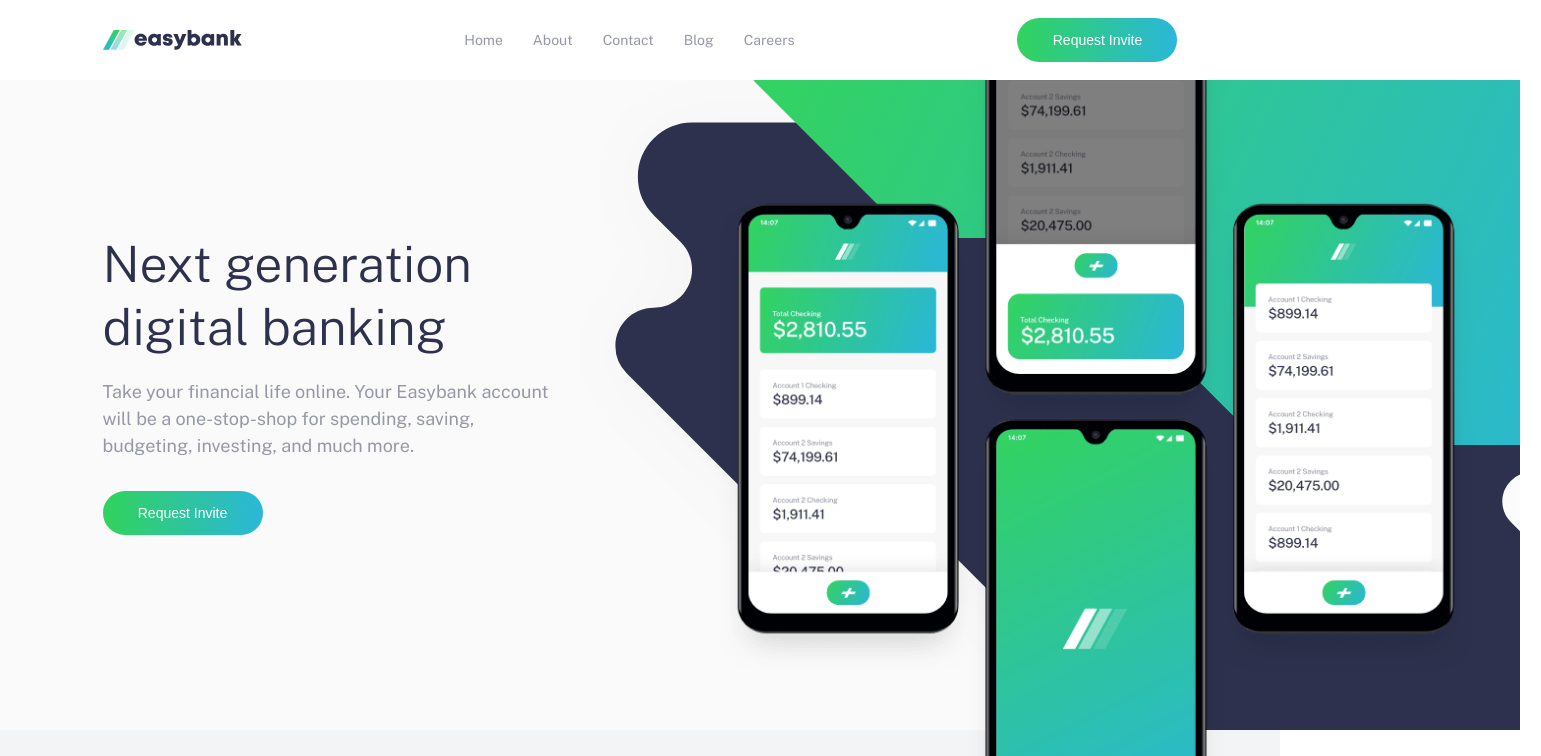
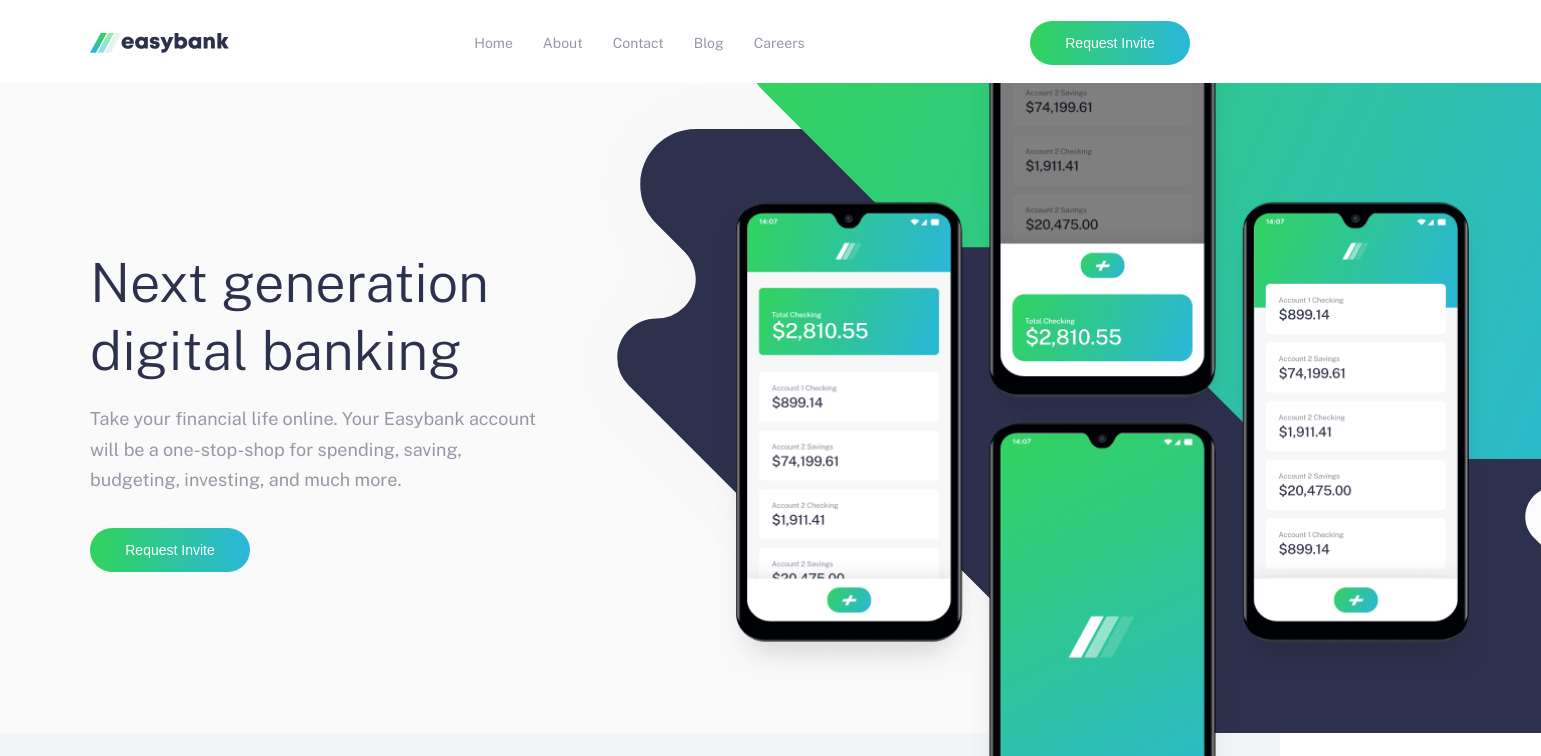
Before and after one commit to ArifKhan27/Easybank-Landing-page-by-FEM, a plain HTML site: page index.html in a window 1280 px wide. Shown: the top 756 px of the page, 1541 px wide, since content can reach past the window. Drawn offline with nearby package versions, Linux system fonts and the light colour scheme.

Commit message:
Pixel issue fixed

```diff
--- a/SCSS/_articles.scss
+++ b/SCSS/_articles.scss
@@ -2,8 +2,8 @@
     background-color: $veryLightgGray;
 
     .container {
-        padding-top: 82px;
-        padding-bottom: 82px;
+        padding-top: 85px;
+        padding-bottom: 65px;
     }
 
     h2 {
@@ -11,7 +11,7 @@
         padding-bottom: 28px;
         @include breakpoint-up (tablet) {
             text-align: left;
-            padding-bottom: 42px;
+            padding-bottom: 52px;
         }
     }
 
@@ -39,7 +39,7 @@
             }
 
             @include breakpoint-up(tablet) {
-                width: 245px;
+                width: 260px;
             }
 
 
@@ -60,7 +60,7 @@
                     padding: 34px;
 
                     @include breakpoint-up(tablet) {
-                        padding: 16px;
+                        padding: 30px;
                     }
 
                     h3 {
@@ -83,7 +83,7 @@
                     }
 
                     p {
-                        font-size: 13px;
+                        font-size: 12px;
                         color: $grayishBlue;
                         line-height: 1.35;
                     }
--- a/SCSS/_features.scss
+++ b/SCSS/_features.scss
@@ -36,7 +36,7 @@
 
             img {
                 display: inline;
-                padding-bottom: 22px;
+                padding-bottom: 44px;
                 @include breakpoint-up(tablet) {
                     padding-bottom: 32px;
                 }
@@ -54,6 +54,7 @@
             p {
                 @include breakpoint-up (tablet){
                     font-size: 15px;
+                    line-height: 1.7;
                 }
             }
 
@@ -63,7 +64,7 @@
                 }
 
                 @include breakpoint-up(tablet) {
-                    margin-right: 22px;
+                    margin-right: 55px;
                 }
             }
         }
--- a/SCSS/_footer.scss
+++ b/SCSS/_footer.scss
@@ -4,7 +4,7 @@
     .container {
 
         text-align: center;
-        padding: 42px 0;
+        padding: 52px 0;
 
         @include breakpoint-up (tablet) {
             display: grid;
@@ -84,6 +84,7 @@
             @include breakpoint-up (tablet) {
                 text-align: left;
                 font-size: 14px;
+                margin-left: 20px;
             }
             a {
                 color: $white;
--- a/SCSS/_global.scss
+++ b/SCSS/_global.scss
@@ -61,20 +61,20 @@ h1, h2, h3 {
 h1 {
     font-size: 38px;
     @include breakpoint-up(tablet) {
-        font-size: 50px;
+        font-size: 3.375rem;
     }
 }
 
 h2 {
     font-size: 28px;
     @include breakpoint-up(tablet) {
-        font-size: 40px;
+        font-size: 38px;
     }
 }
 
 .container {
     @include breakpoint-up(tablet) {
-        max-width: 1075px;
+        max-width: 1100px;
         margin: auto;
     }
 }
--- a/SCSS/_hero.scss
+++ b/SCSS/_hero.scss
@@ -12,16 +12,16 @@
 
         .mockups {
             position: relative;
-            background-image: url(../images/bg-intro-mobile.svg);
+            background-image: url(../../images/bg-intro-desktop.svg);
             background-repeat: no-repeat;
-            background-size: cover;
-            background-position: center center;
-            min-height: 18.125rem;
+            background-size: 197%;
+            background-position: 22% bottom;
+            min-height: 19rem;
 
             @include breakpoint-up(tablet) {
-                background-image: url(../images/bg-intro-desktop.svg);
+                background-image: url(../../images/bg-intro-desktop.svg);
                 background-size: 124%;
-                background-position: 3% 76%;
+                background-position: 2% 72%;
                 min-height: 40.625rem;
                 grid-column-start: 2;
                 grid-row-start: 1;
@@ -33,10 +33,10 @@
                 position: absolute;
                 width: 100%;
                 height: 100%;
-                background-image: url(../images/image-mockups.png);
+                background-image: url(../../images/image-mockups.png);
                 background-size: 88%;
                 background-repeat: no-repeat;
-                background-position: center bottom;
+                background-position: center 115%;
 
                 @include breakpoint-up(tablet) {
                     & {
@@ -44,10 +44,10 @@
                         position: absolute;
                         width: 100%;
                         height: 133%;
-                        background-image: url(../images/image-mockups.png);
+                        background-image: url(../../images/image-mockups.png);
                         background-size: 78%;
                         background-repeat: no-repeat;
-                        background-position: 165px -116px;
+                        background-position: 165px -126px;
                     }
                 }
             }
@@ -58,6 +58,7 @@
             padding-top: 38px;
             @include breakpoint-up(tablet) {
                 text-align: left;
+                padding-top: 85px;
                 grid-column-start: 1;
                 grid-row-start: 1;
                 // grid-column-end: 2;
@@ -71,7 +72,7 @@
                 line-height: 1.7;
                 padding-bottom: 32px;
                 @include breakpoint-up(tablet) {
-                    line-height: 1.5;
+                    line-height: 1.7;
                 }
             }
 
--- a/SCSS/_navigation.scss
+++ b/SCSS/_navigation.scss
@@ -1,14 +1,18 @@
+header {
     .navigation {
-    padding-block: 18px;
+        padding: 21px 0 18px;
         display: flex;
         justify-content: space-between;
         align-items: center;
-
+        @include breakpoint-down(desktop) {
+            padding-left: 30px;
+            padding-right: 30px;
+        }
         .header-menu{
             ul {
                 list-style-type: none;
                 display: flex;
-            padding-left: 0;
+                padding-left: 20px;
                 :not(:last-child) {
                     margin-right: 30px;
                 }
@@ -59,9 +63,8 @@
         }
     }
 
-header {
+
     position: relative;
-
     .mobile-menu {
         position: fixed;
         top: 80px;
--- a/index.html
+++ b/index.html
@@ -5,14 +5,14 @@
   <meta name="viewport" content="width=device-width, initial-scale=1.0">
   <link rel="icon" type="image/png" sizes="32x32" href="./images/favicon-32x32.png">
   <link href="https://fonts.googleapis.com/css2?family=Public+Sans:wght@300;400;700&display=swap" rel="stylesheet">
-  <link rel="stylesheet" href="SCSS/style.css">
-  <script defer src="Js/script.js"></script>
+  <link rel="stylesheet" href="App/Css/style.css">
+  <script defer src="App/Js/script.js"></script>
   <title>Easybank landing page</title>
 </head>
 <body>
   <header>
     <div class="lorem"></div>
-    <div class="navigation container wrapper">
+    <nav class="navigation container wrapper">
       <div class="header-logo">
         <a href="#">
           <img src="images/logo.svg" alt="logo">
@@ -38,7 +38,7 @@
           <img src="images/icon-close.svg" alt="">
         </div>
       </div>
-    </div>
+    </nav>
 
     <div class="mobile-menu close">
       <a href="#">Home</a>
```
Also changed, not shown: App/Css/style.css (added), App/Js/script.js (renamed from Js/script.js), 1 other file. Lines whose indentation alone changed are shown as unchanged.
